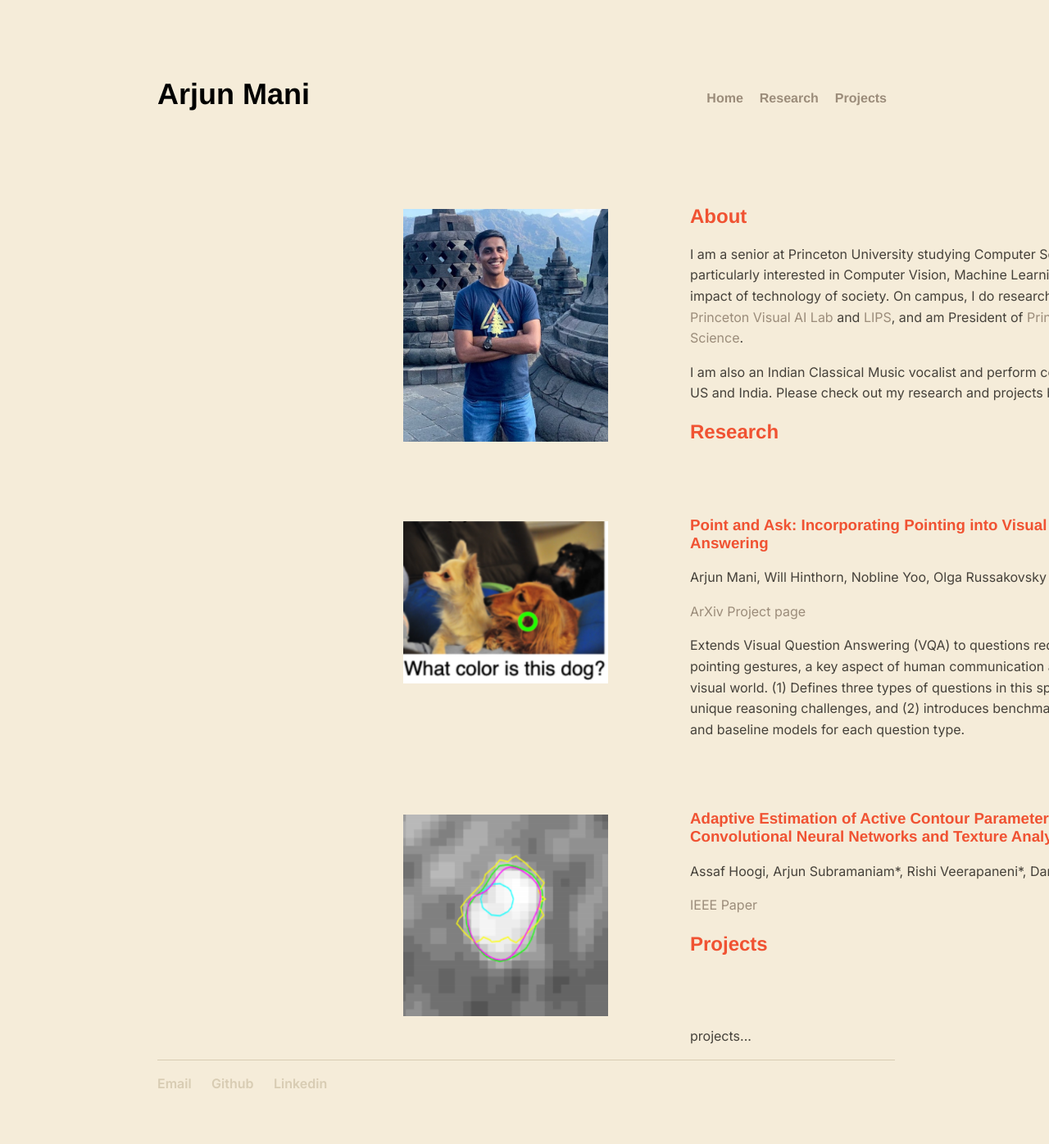
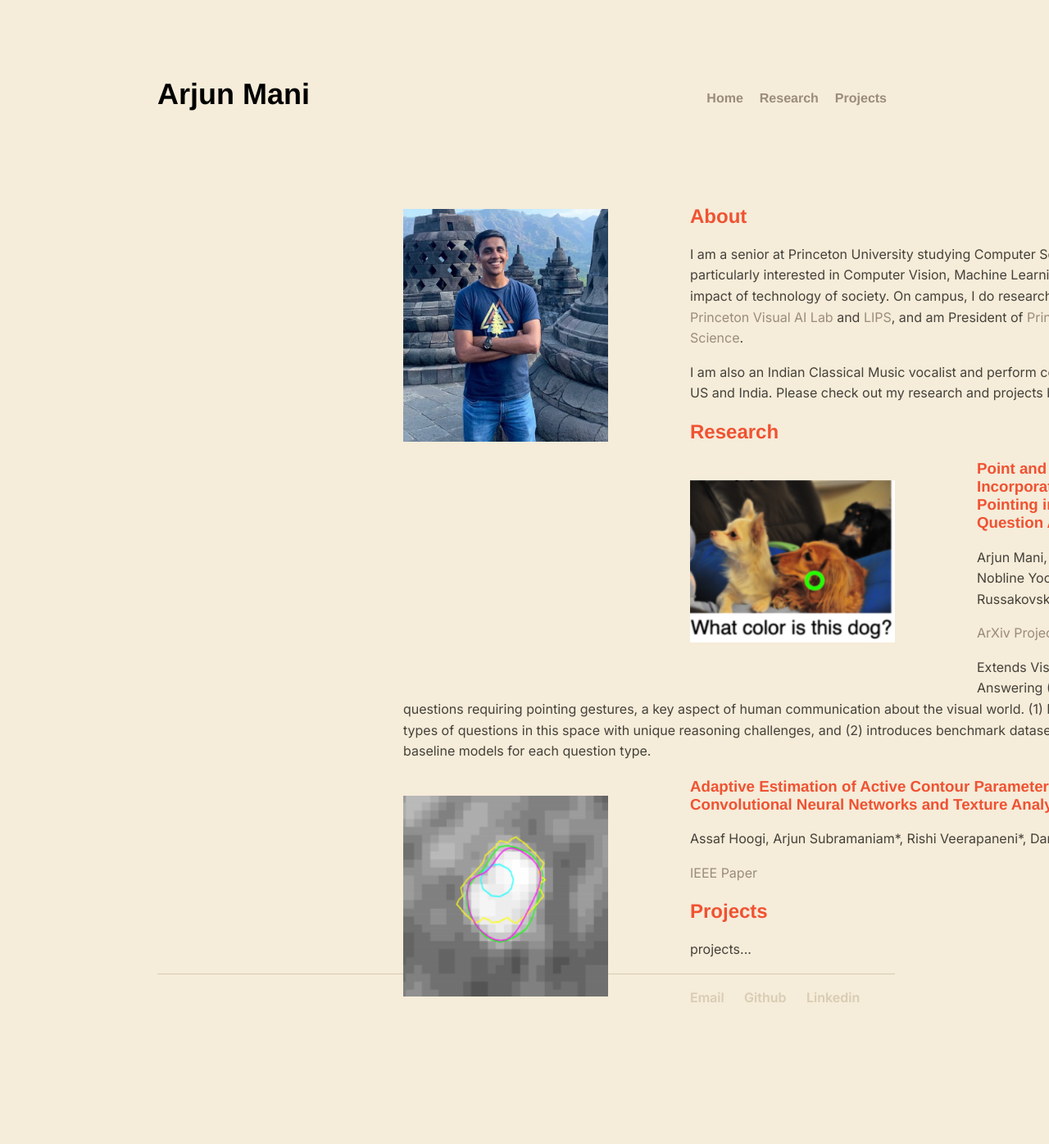
Before and after one commit to arjun-mani/arjun-mani.github.io, a Jekyll site: the page built from index.html, in a window 1280 px wide. Shown: the whole page at 82% size. Built offline with Jekyll 4.4.1, drawn with Linux system fonts in a browser that asks for light colours; some web fonts are replaced; after the commit the page ends 1290 px from its top, so only the background shows below that.

Commit message:
Update index.html

```diff
--- a/index.html
+++ b/index.html
@@ -8,24 +8,20 @@ title: Home
 	<h2>About</h2>
 	<p>I am a senior at Princeton University studying Computer Science. I'm particularly interested in Computer Vision, Machine Learning, and the impact of technology of society. On campus, I do research in the <a href="https://visualai.princeton.edu/" target="_blank">Princeton Visual AI Lab</a> and <a href="https://lips.cs.princeton.edu/" target="_blank">LIPS</a>, and am President of <a href="https://princetonds.io/" target="_blank">Princeton Data Science</a>.</p>
 	<p>I am also an Indian Classical Music vocalist and perform concerts in the US and India. Please check out my research and projects below!</p>
-</div>
 
-<h2 id="Research">Research</h2>
-<div class="about">
+	<h2 id="Research">Research</h2>
+
 	<img src="/imgs/pointing.png" class="propic" width="100%">
 	<h3>Point and Ask: Incorporating Pointing into Visual Question Answering</h3>
 	<p>Arjun Mani, Will Hinthorn, Nobline Yoo, Olga Russakovsky</p>
 	<p><a href="#" target="_blank">ArXiv</a> <a href="https://hinthornw.github.io/pointingqa/" target="_blank">Project page</a></p>
 	<p>Extends Visual Question Answering (VQA) to questions requiring pointing gestures, a key aspect of human communication about the visual world. (1) Defines three types of questions in this space with unique reasoning challenges, and (2) introduces benchmark datasets and baseline models for each question type.</p>
-</div>
-<div class="about">
+
 	<img src="/imgs/active_contour.png" class="propic" width="100%">
 	<h3>Adaptive Estimation of Active Contour Parameters Using Convolutional Neural Networks and Texture Analysis</h3>
 	<p>Assaf Hoogi, Arjun Subramaniam*, Rishi Veerapaneni*, Daniel Rubin</p>
 	<p><a href="https://ieeexplore.ieee.org/document/7742396">IEEE Paper</p>
-</div>
 
-<h2 id="Projects">Projects</h2>
-<div class="about">
+	<h2 id="Projects">Projects</h2>
 	<p>projects...</p>
 </div>
```
